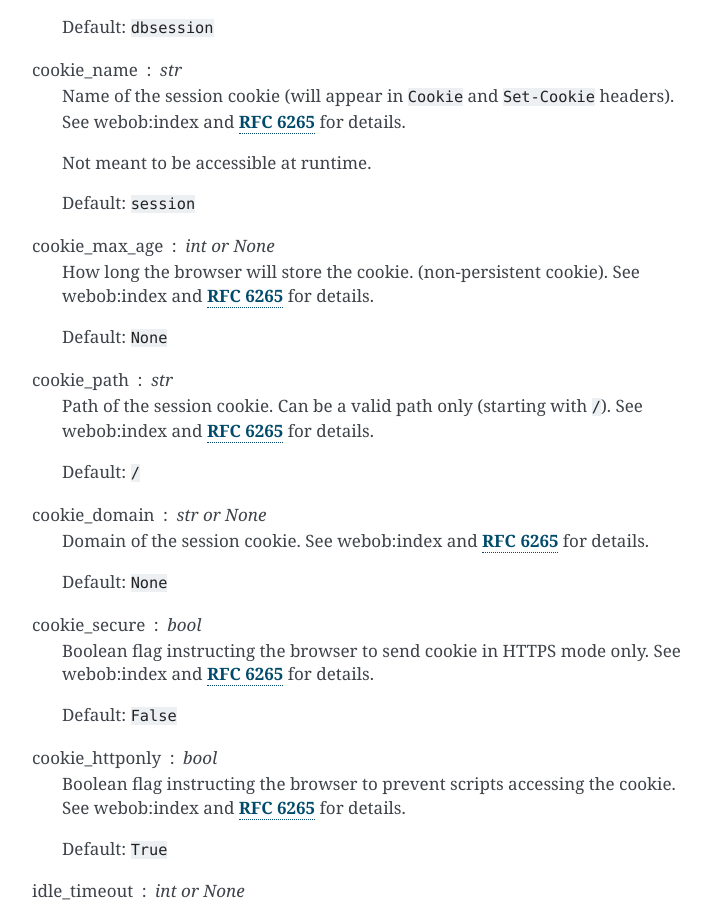
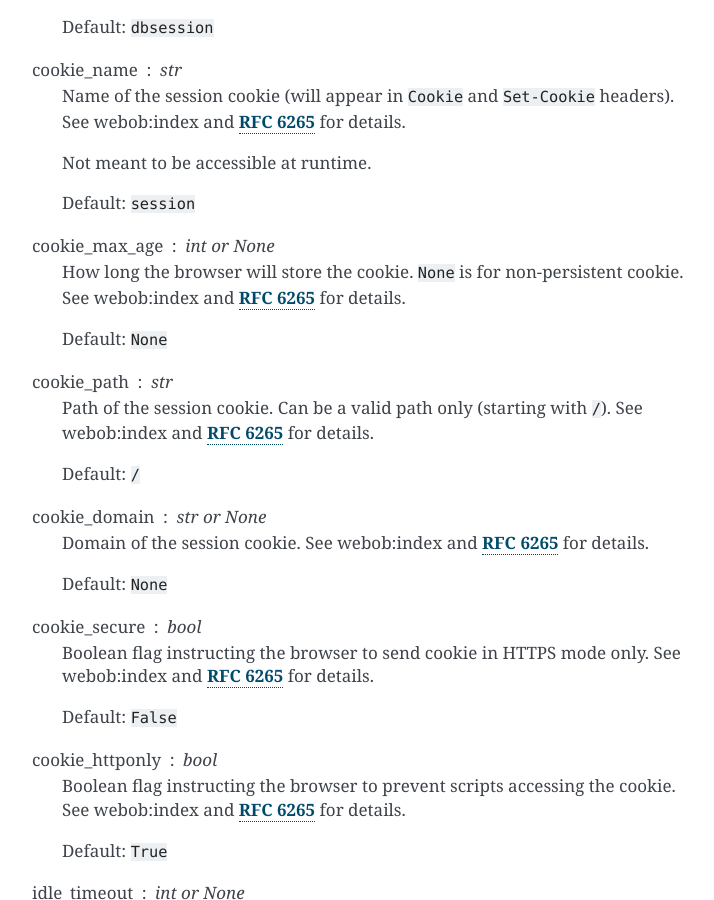
Before and after one commit to a3kov/pyramid_sqlalchemy_sessions, a Sphinx documentation site: the page built from docs/config.rst, in a window 1280 px wide and 900 px high, scrolled down 3798 px. Shown: the whole window, without its empty margins (388-1102 px from the left). Built offline with Sphinx 7.4.7, drawn with Linux system fonts in a browser that asks for light colours.

Commit message:
Fixed cookie_max_age doc

```diff
--- a/docs/config.rst
+++ b/docs/config.rst
@@ -190,8 +190,8 @@
     Default: ``session``
 
 cookie_max_age : int or None
-    How long the browser will store the cookie.
-    (non-persistent cookie).
+    How long the browser will store the cookie. ``None`` is for
+    non-persistent cookie.
     See :doc:`webob:index` and :rfc:`6265` for details.
 
     Default: ``None``
```
